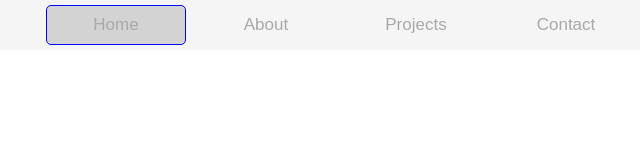
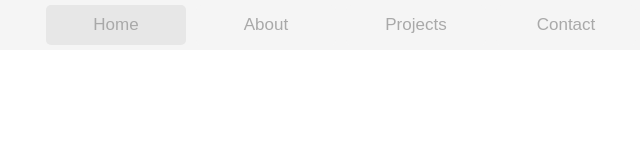
Before and after one commit to Jayden-JamesWilson/Jayden-JamesWilson.github.io, a plain HTML site: page index.html in a window 1280 px wide. In both pictures the pointer is over the button "Home". Shown: the whole page, without its empty margins (299-939 px from the left). Drawn offline with Linux system fonts and the light colour scheme.

Commit message:
Updated index HTML

```diff
--- a/style.css
+++ b/style.css
@@ -37,14 +37,6 @@ body
 
 .TabButton:hover
 {
-    /*Border*/
-    border: solid;
-    border-width: 1px;
-    border-color: blue;
     /*Colours*/
-    background-color: lightgrey;
+    background-color: #e7e7e7;
 }
-
-image{
-   image-si
-}
```
